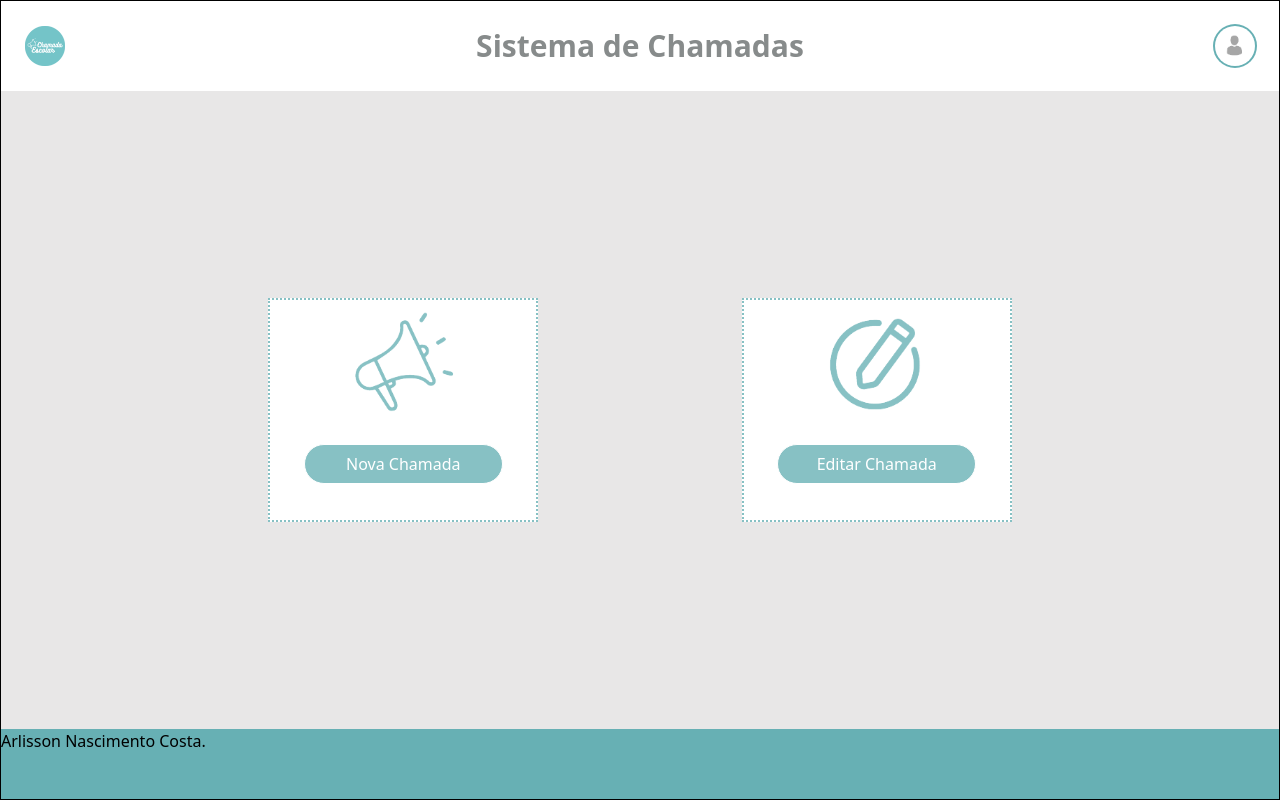
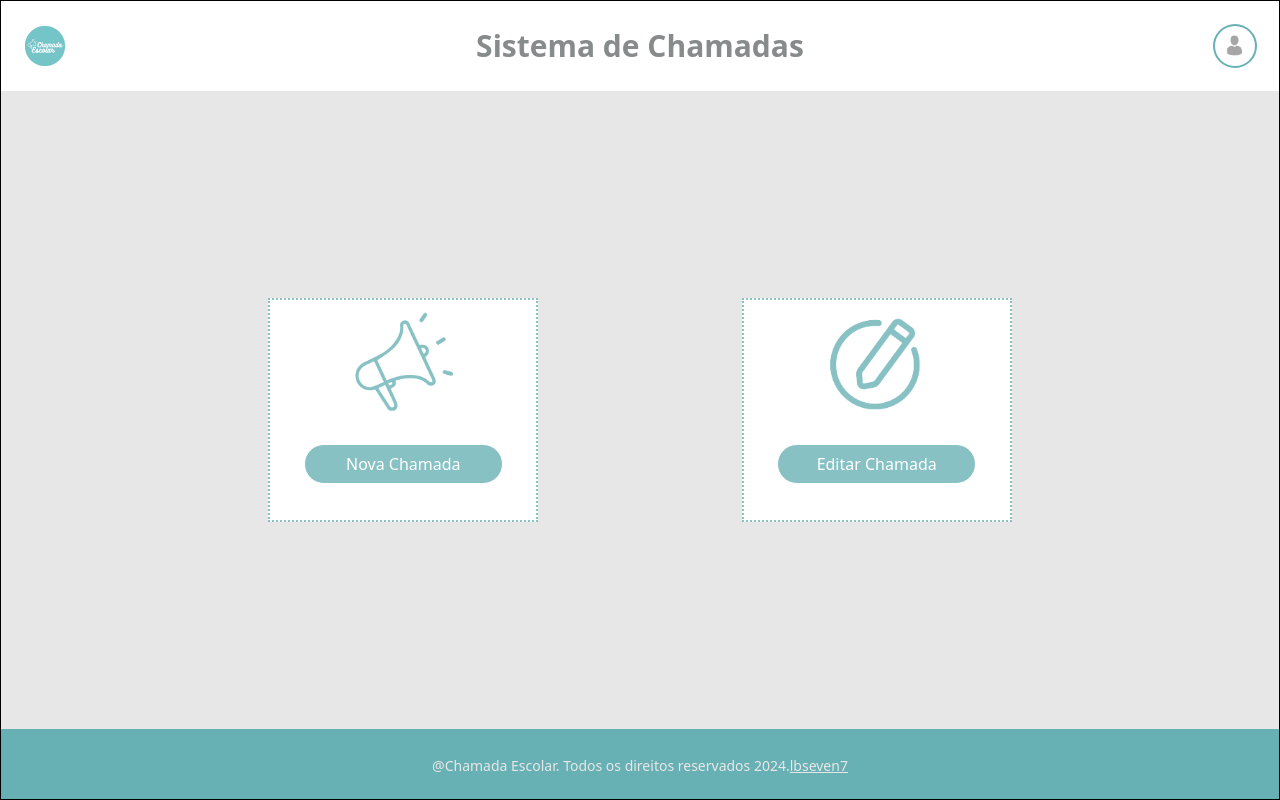
Before and after one commit to lbseven7/chamada-escolar, a React (Vite) app: page /home in a window 1280 px wide. Built offline with nearby package versions, Linux system fonts and the light colour scheme.

Commit message:
style: adiciona estilos no footer

```diff
--- a/src/components/Footer/index.jsx
+++ b/src/components/Footer/index.jsx
@@ -1,7 +1,12 @@
 function Footer() {
   return (
-    <div className="bg-secundary-bg h-[70px] w-full">
-      <h4>Arlisson Nascimento Costa.</h4>
+    <div className="bg-secundary-bg h-[70px] w-full flex items-center justify-center">
+      <h4
+        className="flex-wrap text-primary-bg text-center pt-1 text-sm"
+      >
+        @Chamada Escolar. Todos os direitos reservados 2024.
+        <a className="underline hover:black" href="https://github.com/lbseven7" target="_blank" rel="noreferrer">lbseven7</a>
+      </h4>
     </div>
   );
 }
```
